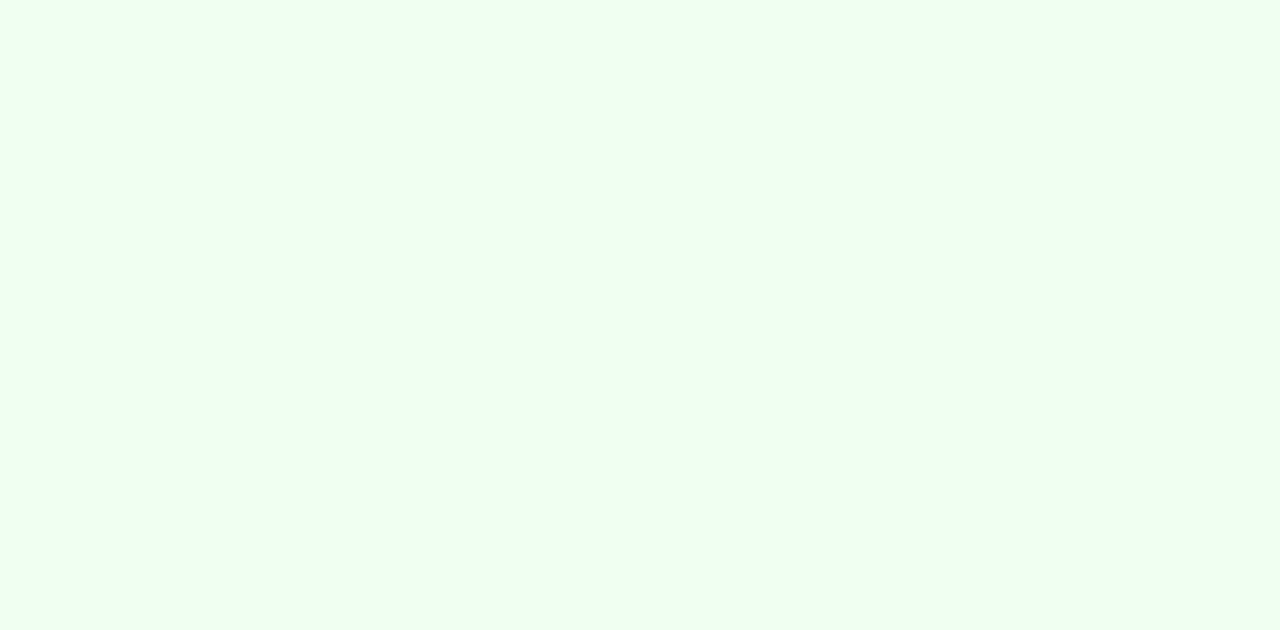
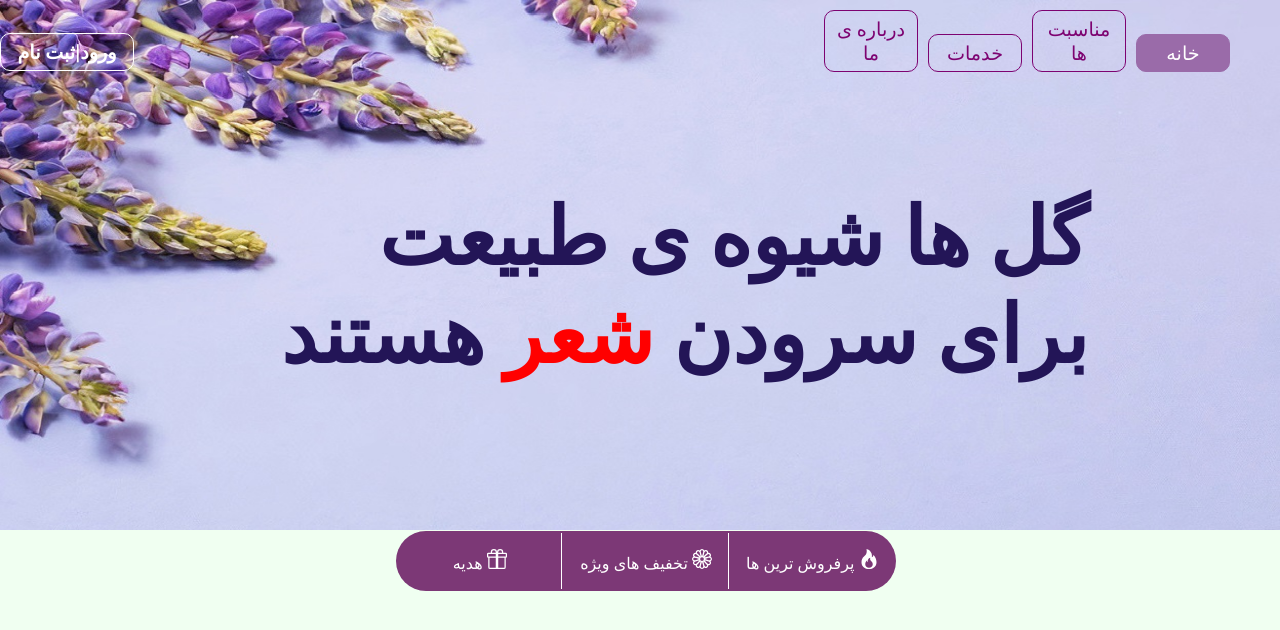
Before and after one commit to tinafazeli/Flowershop_vue, a Vue app in the folder flowershop/: page /services in a window 1280 px wide. Shown: the top 630 px of the page. Built offline with nearby package versions, Linux system fonts and the light colour scheme.

Commit message:
made some change

```diff
--- a/flowershop/src/router/index.js
+++ b/flowershop/src/router/index.js
@@ -21,7 +21,7 @@ const routes = [
   {
     path: '/services',
     name: 'services',
-    component:()=>('../views/ServicesView.vue')
+    component:()=> import('../views/ServicesView.vue')
   }
 
 ]
--- a/flowershop/src/views/ServicesView.vue
+++ b/flowershop/src/views/ServicesView.vue
@@ -1,15 +1,17 @@
 <template>
   <div class="services">
-    <Services/>
+    <Service/>
   </div>
 </template>
 
 <script>
-import Services from '@/components/Services.vue'
+
+import Service from '@/components/Services.vue'
+
 export default {
-    name: 'ServicesView',
+    name: 'ServicesView.vue',
     components:{
-        Services
+        Service
     }
 }
 </script>
```
Also changed, not shown: flowershop/src/components/services.vue (line endings or trailing spaces).
